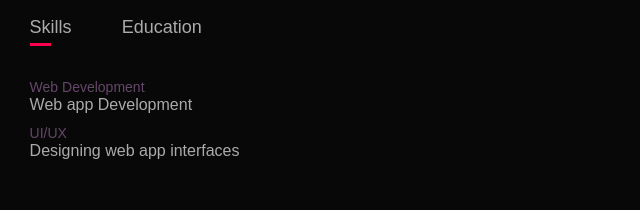
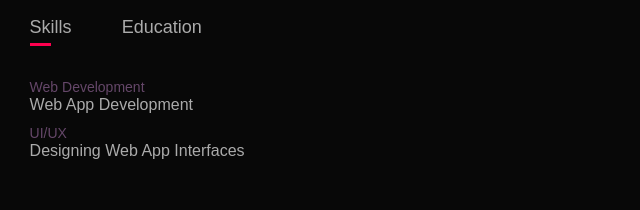
Before and after one commit to akhileshk-dev/my-portfolio, a plain HTML site: page index.html in a window 1280 px wide. Shown: the part 1052-1262 px from the top of the page, 508-1148 px from the left. Drawn offline with Linux system fonts and the light colour scheme.

Commit message:
Update index.html

```diff
--- a/index.html
+++ b/index.html
@@ -44,8 +44,8 @@
         </div>
         <div class="tab-contents active-tab" id="skills">
             <ul>
-                <li><span>Web Development</span><br>Web app Development</li>
-                <li><span>UI/UX</span><BR>Designing web app interfaces</BR></li>
+                <li><span>Web Development</span><br>Web App Development</li>
+                <li><span>UI/UX</span><BR>Designing Web App Interfaces</BR></li>
             </ul>
         </div>
         <div class="tab-contents" id="education">
```
